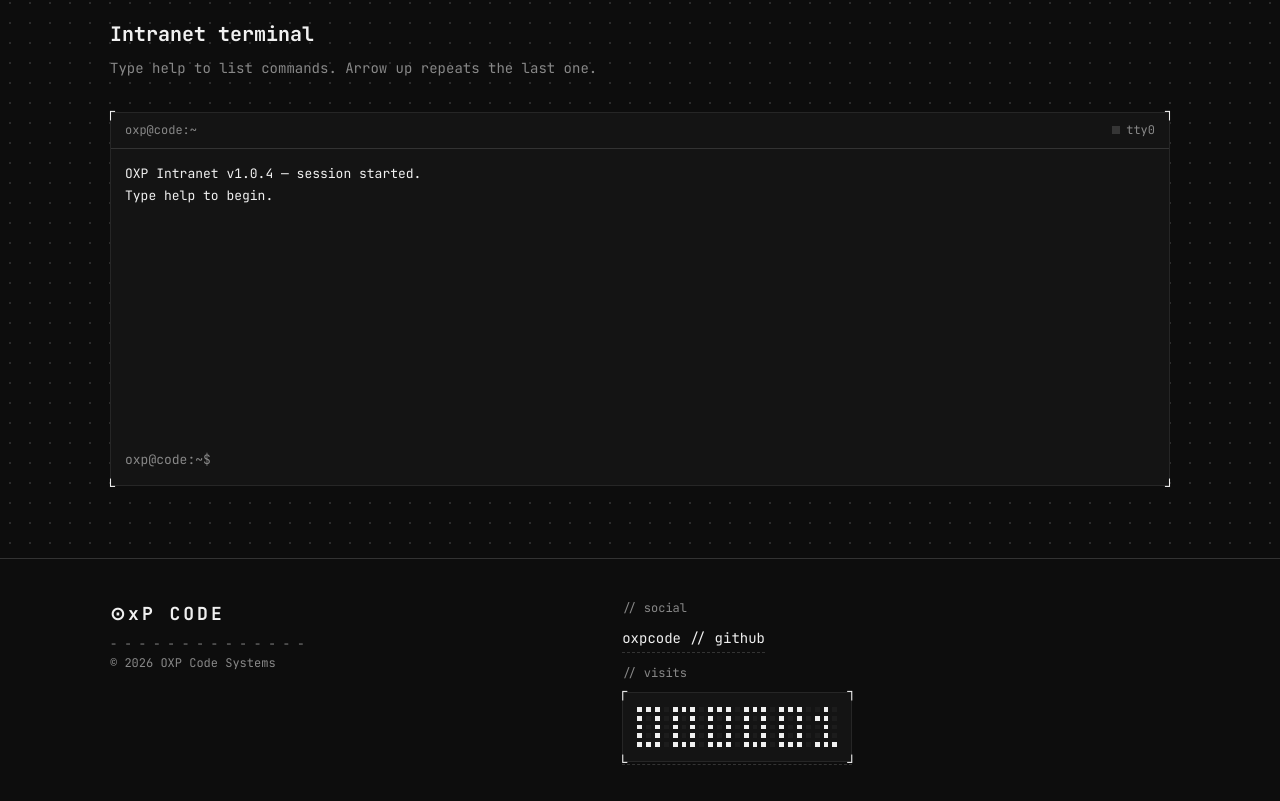
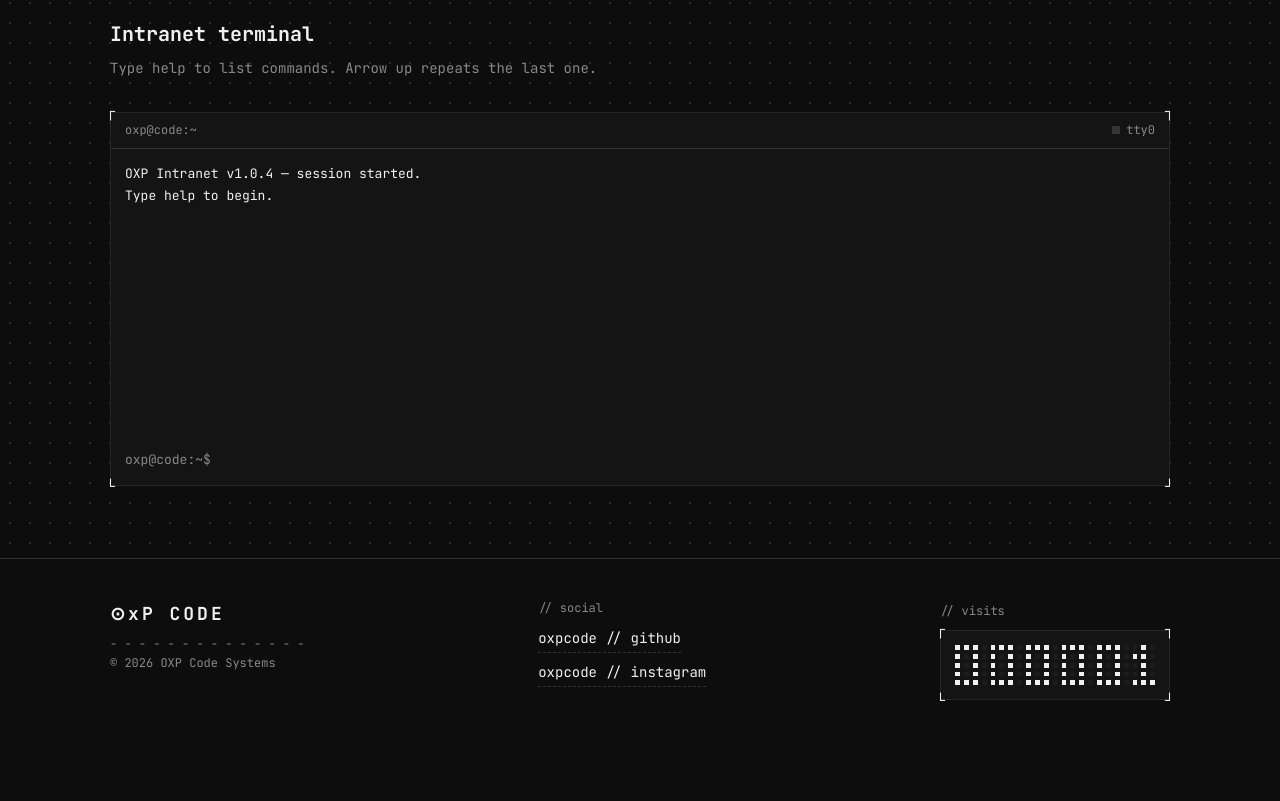
Before and after one commit to OXP-Code/intranet, a plain HTML site: page index.html in a window 1280 px wide. Shown: the part 1247-2048 px from the top of the page. After the commit the page ends 2003 px from the top, so only its background shows below. Drawn offline with Linux system fonts and the light colour scheme.

Commit message:
Update index.html

```diff
--- a/index.html
+++ b/index.html
@@ -145,7 +145,7 @@ footer{border-top:1px solid var(--line2);padding:40px 0 56px;background:var(--bg
     <div class="soc">
       <span class="tag" data-en="// social">// red</span>
       <a href="https://github.com/OXP-Code" target="_blank" rel="noopener">oxpcode // github</a>
-      <a href="https://www.instagram.com/oxp_code/" target="_blank" rel="noopeneroxpcode // instagram</a>
+      <a href="https://www.instagram.com/oxp_code/" target="_blank" rel="noopener">oxpcode // instagram</a>
     </div>
     <div>
       <span class="tag" data-en="// visits">// visitas</span>
```
